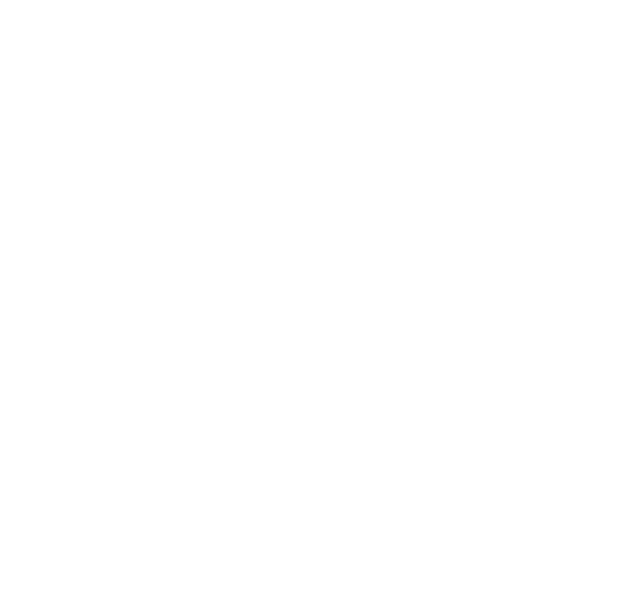
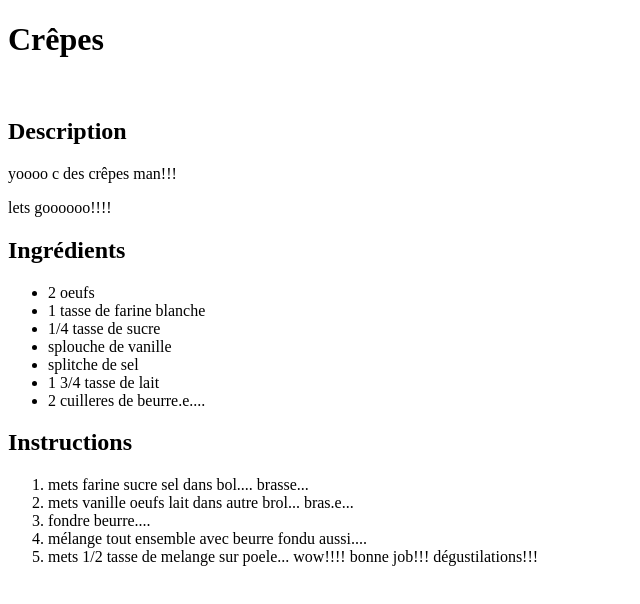
Before and after one commit to n0uille/odin-recipes, a plain HTML site: page recipes/crepes.html in a window 1280 px wide. Shown: the whole page, without its empty margins (0-640 px from the left). Drawn offline with Linux system fonts and the light colour scheme.

Commit message:
Added content to crepes.html

```diff
--- a/recipes/crepes.html
+++ b/recipes/crepes.html
@@ -0,0 +1,35 @@
+<!DOCTYPE html>
+<html>
+    <head>
+        <meta charset="utf-8">
+        <title>Recipe for Crepes</title>
+    </head>
+    <body>
+        <h1>Crêpes</h1>
+        <img src="">
+
+        <h2>Description</h2>
+        <p>yoooo c des crêpes man!!!</p>
+        <p>lets goooooo!!!!</p>
+
+        <h2>Ingrédients</h2>
+        <ul>
+            <li>2 oeufs</li>
+            <li>1 tasse de farine blanche</li>
+            <li>1/4 tasse de sucre</li>
+            <li>splouche de vanille</li>
+            <li>splitche de sel</li>
+            <li>1 3/4 tasse de lait</li>
+            <li>2 cuilleres de beurre.e....</li>
+        </ul>
+
+        <h2>Instructions</h2>
+        <ol>
+            <li>mets farine sucre sel dans bol.... brasse...</li>
+            <li>mets vanille oeufs lait dans autre brol... bras.e...</li>
+            <li>fondre beurre....</li>
+            <li>mélange tout ensemble avec beurre fondu aussi....</li>
+            <li>mets 1/2 tasse de melange sur poele... wow!!!! bonne job!!! dégustilations!!!</li>
+        </ol>
+    </body>
+</html>
```
Also changed, not shown: index.html (+1 -0 lines).
